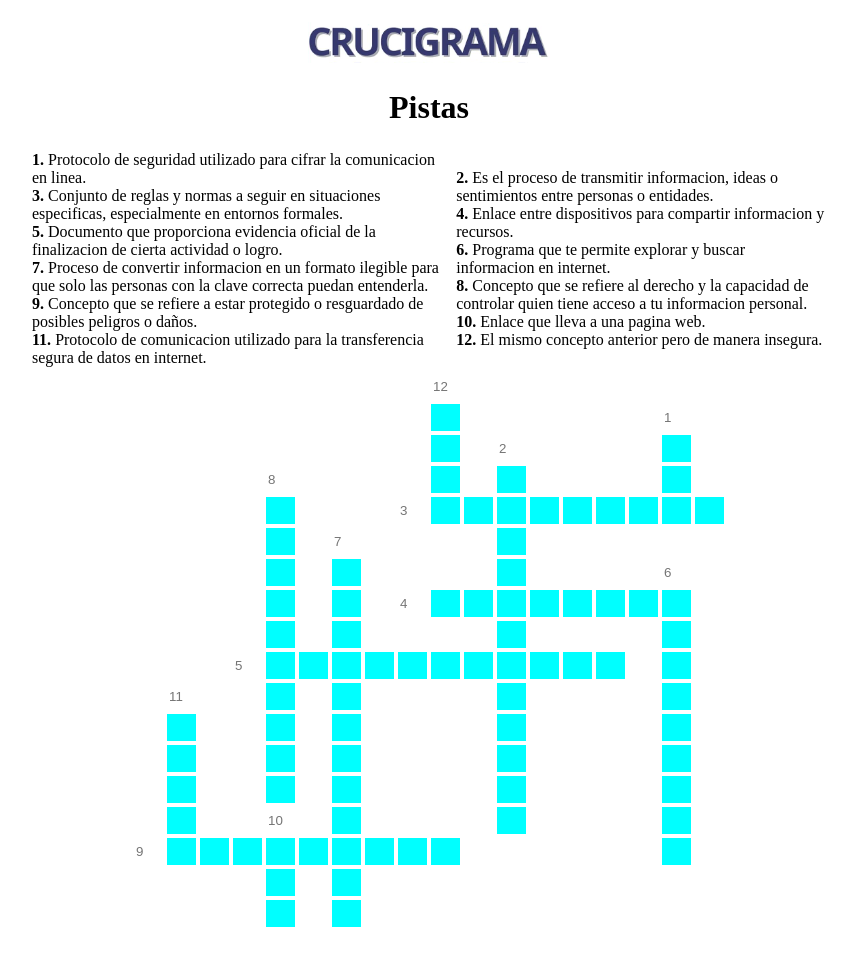
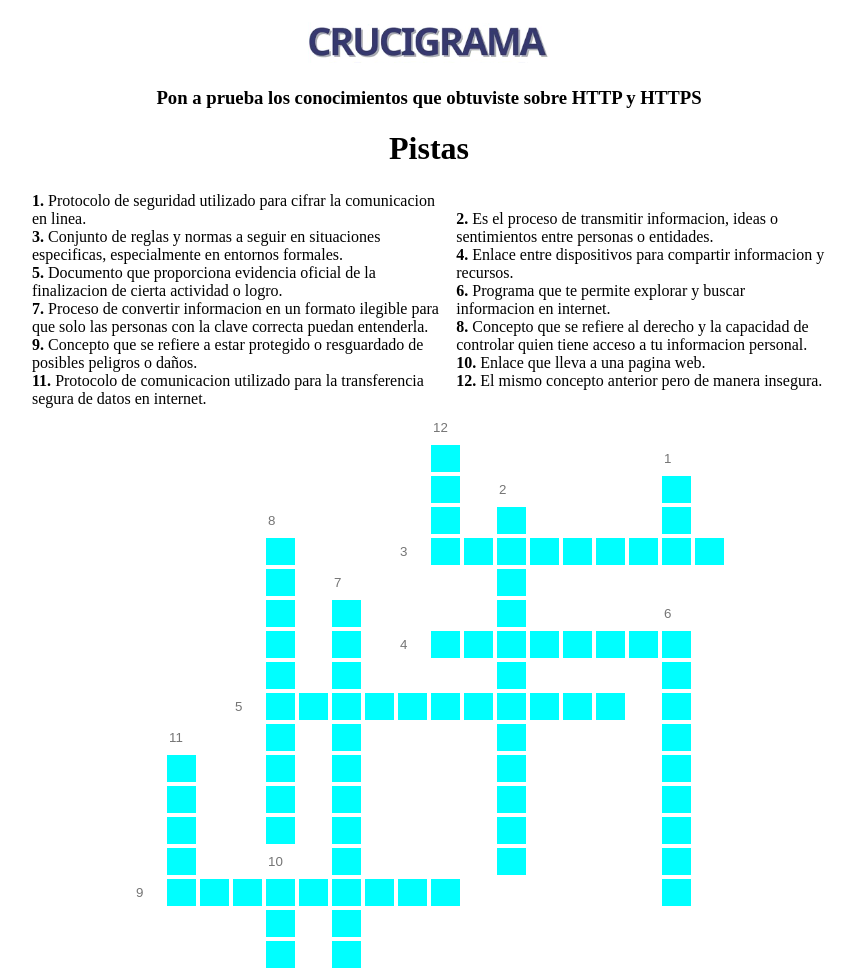
Before and after one commit to EnyeerManuel77/Actividad-en-grupo, a plain HTML site: page HTTPS/crucigramaGame/Crucigrama.html in a window 1280 px wide. Shown: the top 972 px of the page, without its empty margins (211-1067 px from the left). Drawn offline with Linux system fonts and the light colour scheme.

Commit message:
Update Crucigrama.html

```diff
--- a/HTTPS/crucigramaGame/Crucigrama.html
+++ b/HTTPS/crucigramaGame/Crucigrama.html
@@ -33,7 +33,7 @@
 <body>
     <div class="all" align="center">
         <img src="img/crucigrama.PNG">
-
+        <h3>Pon a prueba los conocimientos que obtuviste sobre HTTP y HTTPS</h3>
         <table class="pistas">
             <tr>
                 <h1>Pistas</h1>
```
